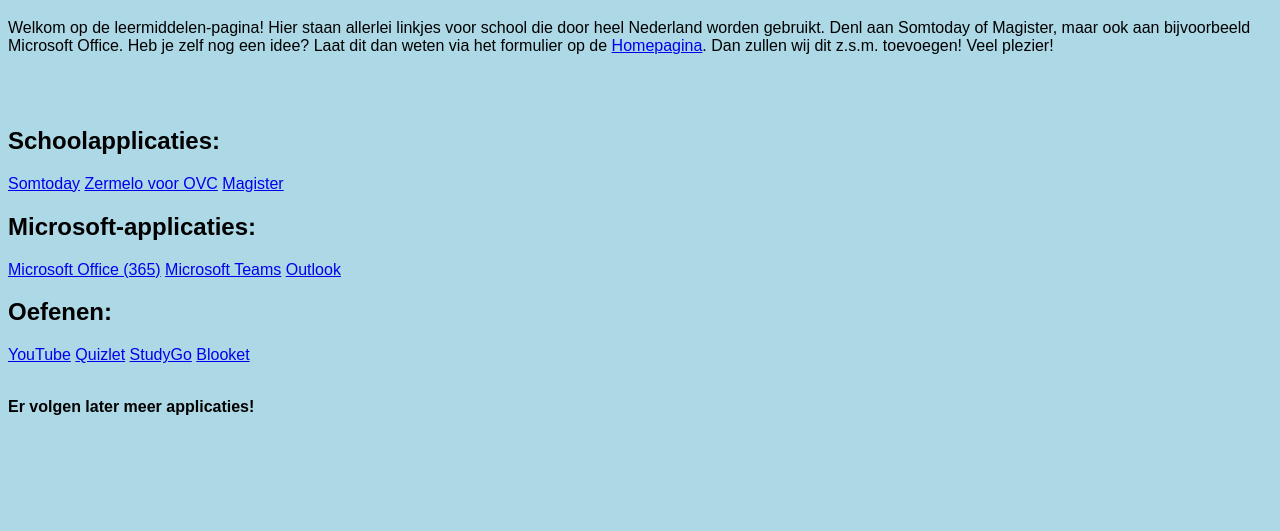
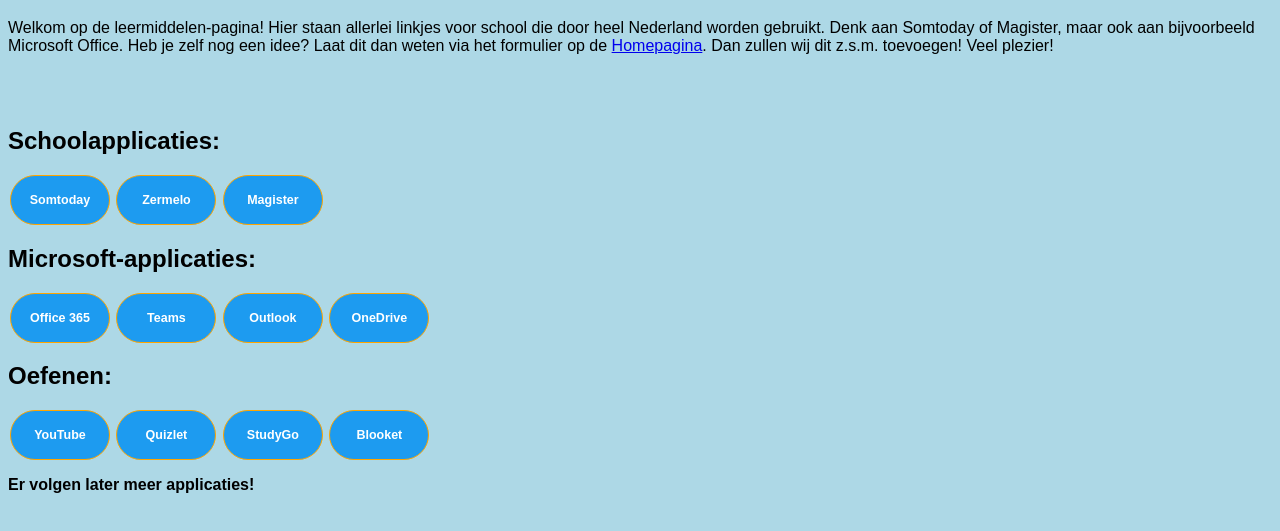
Before and after one commit to RyanvanderHaak/Online-Leerhulp, a plain HTML site: page Leermiddelen.html in a window 1280 px wide. Shown: the part 105-636 px from the top of the page. Drawn offline with Linux system fonts and the light colour scheme.

Commit message:
New Button-design
New button-design, better calculator and other little improvements.

```diff
--- a/Leermiddelen.html
+++ b/Leermiddelen.html
@@ -1,8 +1,27 @@
 <style>
-    body {
-        font-family: 'Arial', sans-serif;
-        background-color: lightblue;
+  body {
+    font-family: 'Arial', sans-serif;
+    background-color: lightblue;
     }
+  button {
+    background-color: rgb(29, 155, 240);
+    color: white;
+    height: 50px;
+    width: 100px;
+    border-color: orange;
+    border-radius: 50px;
+    border-style: solid;
+    cursor: pointer;
+    border-width: 1.50px;
+    margin-left: 2px;
+    font-weight: bold;
+    font-size: 12.5px;
+    padding-top: 5px;
+    padding-bottom: 5px;
+    padding-left: 5px;
+    padding-right: 5px;
+    vertical-align: top;
+  }
 </style>
 <head>
     <div>
@@ -12,25 +31,30 @@
 <title>Leermiddelen</title>
 <br>
 <h1>Leermiddelen</h1>
-<p>Welkom op de leermiddelen-pagina! Hier staan allerlei linkjes voor school die door heel Nederland worden gebruikt. Denl aan Somtoday of Magister, maar ook aan bijvoorbeeld Microsoft Office. Heb je zelf nog een idee? Laat dit dan weten via het formulier op de <a href="Home.html">Homepagina</a>. Dan zullen wij dit z.s.m. toevoegen! Veel plezier!</p>
+<p>Welkom op de leermiddelen-pagina! Hier staan allerlei linkjes voor school die door heel Nederland worden gebruikt. Denk aan Somtoday of Magister, maar ook aan bijvoorbeeld Microsoft Office. Heb je zelf nog een idee? Laat dit dan weten via het formulier op de <a href="Home.html">Homepagina</a>. Dan zullen wij dit z.s.m. toevoegen! Veel plezier!</p>
 <br>
 <br>
 <h2>Schoolapplicaties:</h2>
-<a href="https://www.somtoday.nl">Somtoday</a>
-<a href="https://ovc.zportal.nl">Zermelo voor OVC</a>
-<a href="https://magister.nl">Magister</a>
-
+<button onclick="openInNewTab('https://www.somtoday.nl')">Somtoday</button>
+<button onclick="openInNewTab('https://www.ovc.zportal.nl')">Zermelo</button>
+<button onclick="openInNewTab('https://www.magister.nl')">Magister</button>
+<br>
 <h2>Microsoft-applicaties:</h2>
-<a href="https://office.microsoft.com">Microsoft Office (365)</a>
-<a href="https://teams.microsoft.com">Microsoft Teams</a>
-<a href="https://outlook.com">Outlook</a>
-
+<button onclick="openInNewTab('https://www.office.com')">Office 365</button>
+<button onclick="openInNewTab('https://www.teams.microsoft.com')">Teams</button>
+<button onclick="openInNewTab('https://www.outlook.com')">Outlook</button>
+<button onclick="openInNewTab('https://www.onedrive.live.com')">OneDrive</button>
+  <script>
+    function openInNewTab(url) {
+      var win = window.open(url, '_blank');
+      win.focus();
+    }
+  </script>
 <h2>Oefenen:</h2>
-<a href="https://youtube.com">YouTube</a>
-<a href="https://quizlet.com">Quizlet</a>
-<a href="https://studygo.nl">StudyGo</a>
-<a href="https://blooket.com">Blooket</a>
-<br>
+<button onclick="openInNewTab('https://www.youtube.com')">YouTube</button>
+<button onclick="openInNewTab('https://www.quizlet.com')">Quizlet</button>
+<button onclick="openInNewTab('https://www.studygo.nl')">StudyGo</button>
+<button onclick="openInNewTab('https://www.blooket.com')">Blooket</button>
 <br>
 <p><strong>Er volgen later meer applicaties!</strong></p>
 <br>
--- a/styles.css
+++ b/styles.css
@@ -1,14 +1,16 @@
 .calculator {
     width: 200px;
-    margin: 100px auto;
-    border: 1px solid #ccc;
+    margin: 10px;
+    border: 2.5px solid #07beec;
     padding: 10px;
+    background-color: orange;
   }
 
   input[type="text"] {
     width: 100%;
     margin-bottom: 10px;
     padding: 5px;
+    border: 2.5px solid #07beec;
   }
 
   .buttons {
```
Also changed, not shown: Contact.html (added, +40 -0 lines), Home.html (+43 -12 lines), Nieuws.html (+2 -0 lines), Tools.html (+2 -2 lines).
